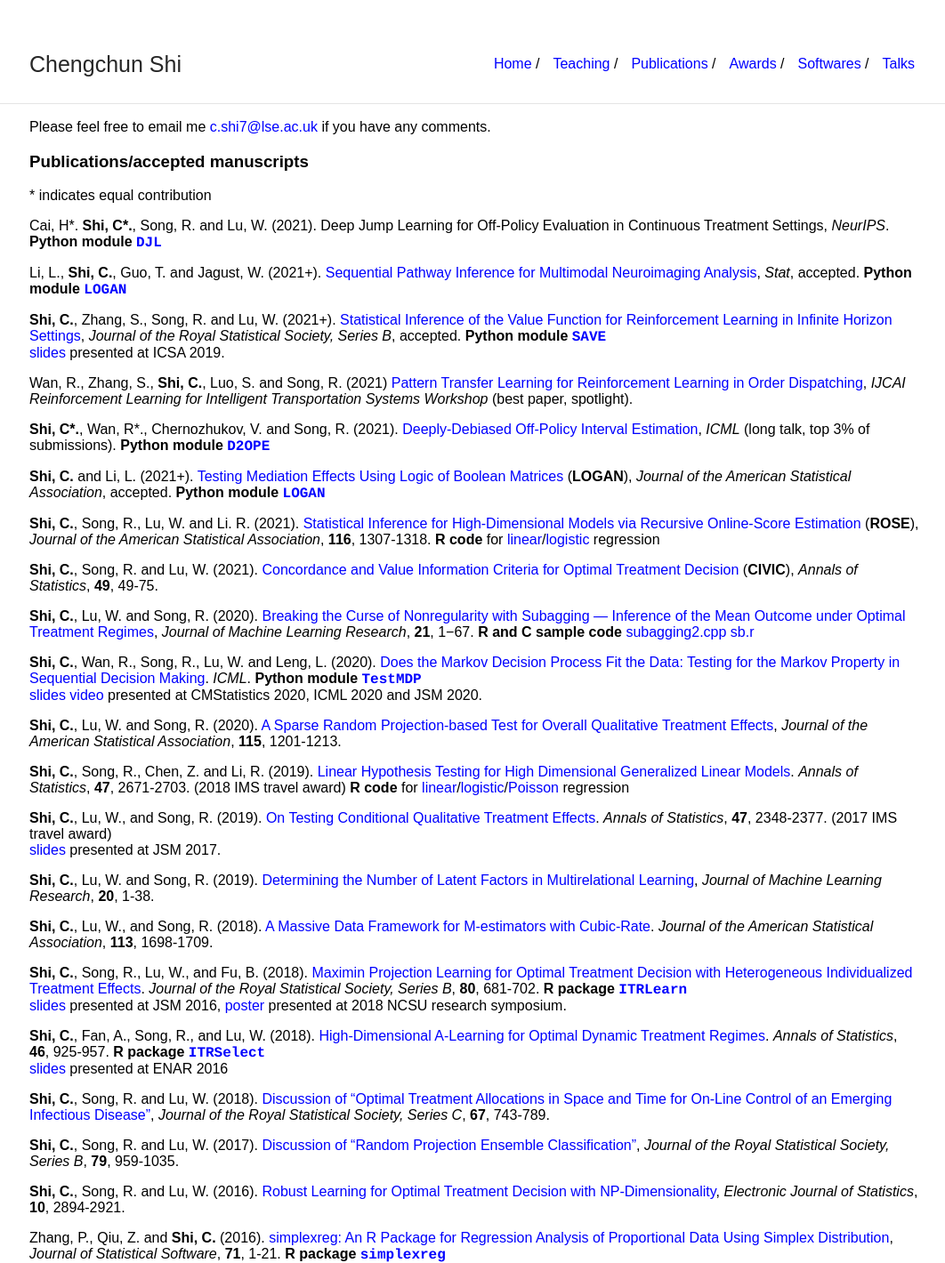
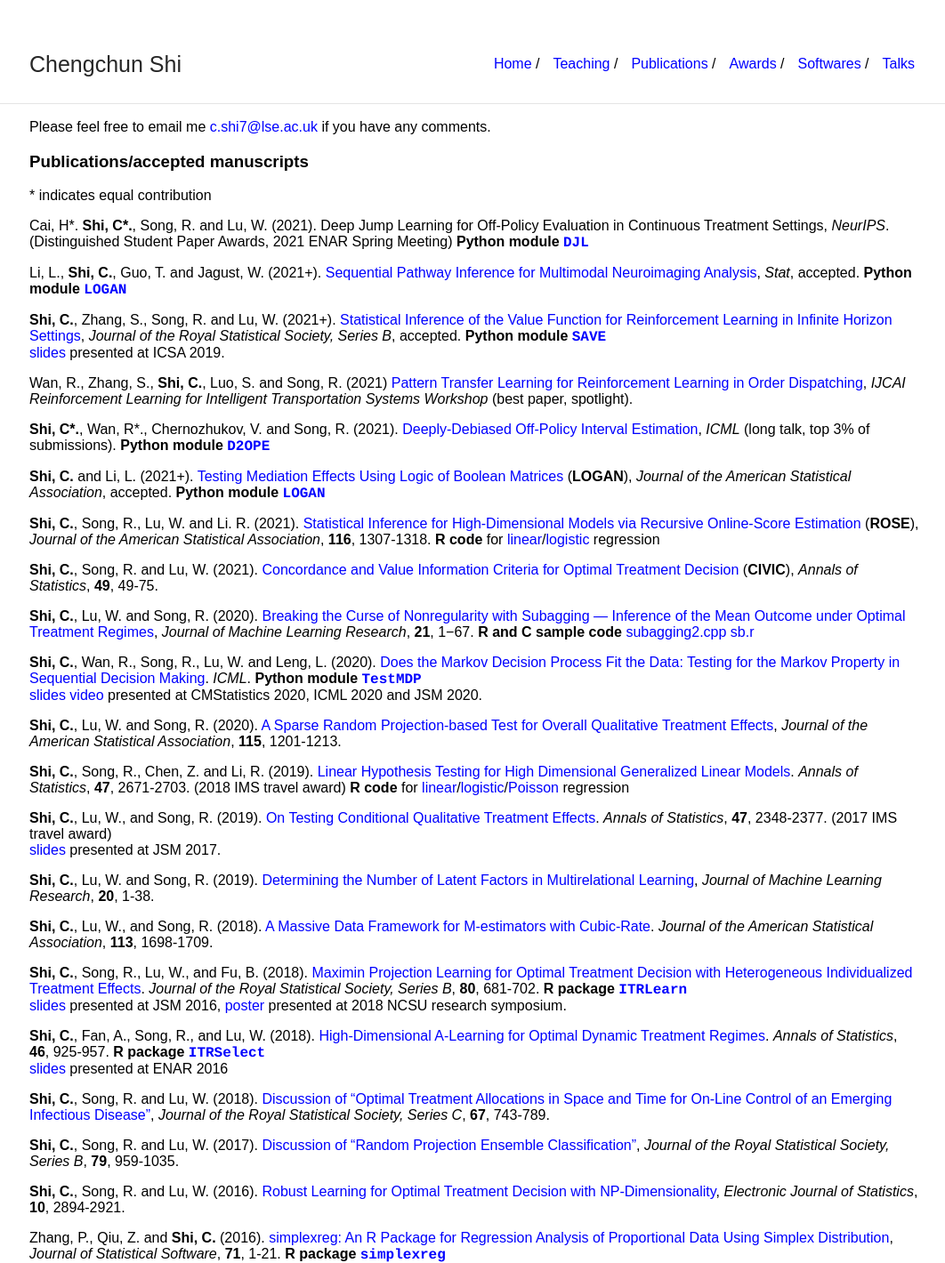
Before and after one commit to callmespring/callmespring.github.io, a Jekyll site: the page built from publication.md, in a window 1280 px wide. Shown: the whole page at 89% size, without its empty margins (107-1169 px from the left). Built offline with Jekyll 4.4.1, drawn with Linux system fonts in a browser that asks for light colours.

Commit message:
Update publication.md

```diff
--- a/publication.md
+++ b/publication.md
@@ -11,7 +11,7 @@
 
 \* indicates equal contribution
 
-Cai, H\*. **Shi, C\*.**, Song, R. and Lu, W. (2021). Deep Jump Learning for Off-Policy Evaluation in Continuous Treatment Settings, _NeurIPS_.
+Cai, H\*. **Shi, C\*.**, Song, R. and Lu, W. (2021). Deep Jump Learning for Off-Policy Evaluation in Continuous Treatment Settings, _NeurIPS_. (Distinguished Student Paper Awards, 2021 ENAR Spring Meeting)
 **Python module** [<span style="font-family:courier;">**DJL**</span>](https://github.com/callmespring/DJL)
 
 Li, L., **Shi, C.**, Guo, T. and Jagust, W. (2021+). [Sequential Pathway Inference for Multimodal Neuroimaging Analysis](http://eprints.lse.ac.uk/111904/), _Stat_, accepted.
```
